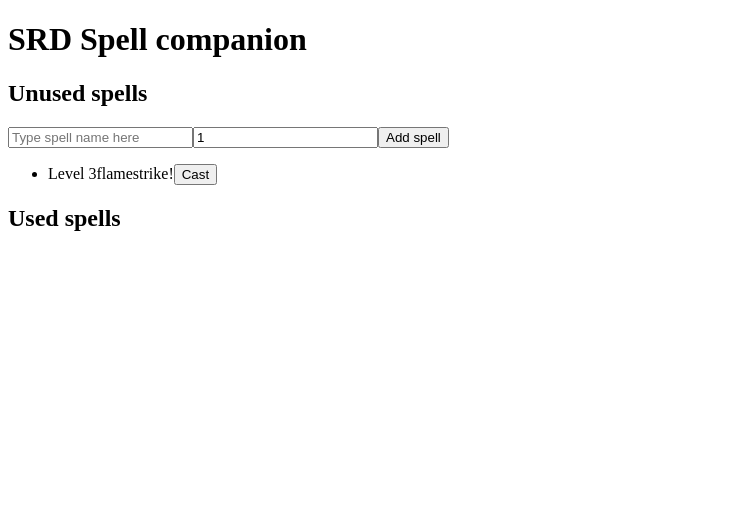
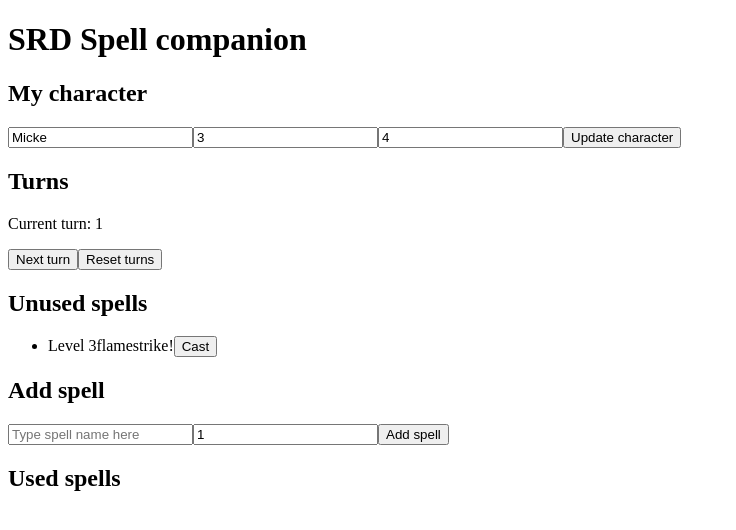
Before and after one commit to AragSwe/spell_list_srd, a React (Create React App) app: page / in a window 1280 px wide. Shown: the top 530 px of the page, without its empty margins (0-736 px from the left). Built offline with nearby package versions, Linux system fonts and the light colour scheme.

Commit message:
added character sheet and turn counter

```diff
--- a/src/App.tsx
+++ b/src/App.tsx
@@ -2,13 +2,17 @@
 import UnusedSpellList from "./components/UnusedSpellList";
 import UsedSpellList from "./components/UsedSpellList";
 import AddSpellForm from "./components/AddSpellForm";
+import CharacterForm from "./components/CharacterForm";
+import TurnCounter from "./components/TurnCounter";
 
 class App extends React.Component {
     render() {
         return <div>
             <h1>SRD Spell companion</h1>
+            <CharacterForm />
+            <TurnCounter />
+            <UnusedSpellList />
             <AddSpellForm />
-            <UnusedSpellList />
             <UsedSpellList />
         </div>
     }
--- a/src/components/AddSpellForm.tsx
+++ b/src/components/AddSpellForm.tsx
@@ -13,12 +13,14 @@
     }
 
     return (
-        <div>
-            <h2>Unused spells</h2>
-            <input type="text" value={spellName} onChange={(e: ChangeEvent<HTMLInputElement>) => setSpellName(e.target.value)} placeholder="Type spell name here"></input>
-            <input type="number" value={spellLevel} onChange={(e: ChangeEvent<HTMLInputElement>) => setSpellLevel(e.target.valueAsNumber)}></input>
-            <input type="submit" value="Add spell" onClick={onSubmit}></input>
-        </div>
+        <>
+            <h2>Add spell</h2>
+            <div>
+                <input type="text" value={spellName} onChange={(e: ChangeEvent<HTMLInputElement>) => setSpellName(e.target.value)} placeholder="Type spell name here"></input>
+                <input type="number" value={spellLevel} onChange={(e: ChangeEvent<HTMLInputElement>) => setSpellLevel(e.target.valueAsNumber)}></input>
+                <input type="submit" value="Add spell" onClick={onSubmit}></input>
+            </div>
+        </>
       )
 })
 
--- /dev/null
+++ b/src/components/CharacterForm.tsx
@@ -0,0 +1,29 @@
+import React, { useState, ChangeEvent } from "react"
+import { observer } from "mobx-react"
+import { useStores } from "../hooks/use-stores"
+
+export const CharacterForm = observer(() => {
+    const { characterStore } = useStores();
+    const [name, setName] = useState(characterStore.characterInfo.name);
+    const [level, setLevel] = useState(characterStore.characterInfo.level);
+    const [wisdomModifier, setWisdomModifier] = useState(characterStore.characterInfo.wisdomModifier);
+
+    const onSubmit = (e: React.FormEvent) => {
+        e.preventDefault();
+        name && characterStore.setName(name);
+        level && characterStore.setLevel(level);
+        wisdomModifier && characterStore.setWisomModifier(wisdomModifier);
+    }
+
+    return (
+        <div>
+            <h2>My character</h2>
+            <input type="text" value={name} onChange={(e: ChangeEvent<HTMLInputElement>) => setName(e.target.value)} placeholder="Type character name here"></input>
+            <input type="number" value={level} onChange={(e: ChangeEvent<HTMLInputElement>) => setLevel(e.target.valueAsNumber)}></input>
+            <input type="number" value={wisdomModifier} onChange={(e: ChangeEvent<HTMLInputElement>) => setWisdomModifier(e.target.valueAsNumber)}></input>
+            <input type="submit" value="Update character" onClick={onSubmit}></input>
+        </div>
+      )
+})
+
+export default CharacterForm;
--- /dev/null
+++ b/src/components/TurnCounter.tsx
@@ -0,0 +1,27 @@
+import React, { useState, ChangeEvent } from "react"
+import { observer } from "mobx-react"
+
+export const TurnCounter = observer(() => {
+    const [turnCounter, setTurnCounter] = useState(1);
+
+    const onAdvanceTurnCounter = (e: React.FormEvent) => {
+        e.preventDefault();
+        setTurnCounter(turnCounter + 1);
+    }
+
+    const onResetTurnCounter = (e: React.FormEvent) => {
+        e.preventDefault();
+        setTurnCounter(1);
+    }
+
+    return (
+        <div>
+            <h2>Turns</h2>
+            <p>Current turn: {turnCounter}</p>
+            <input type="button" value="Next turn" onClick={onAdvanceTurnCounter}></input>
+            <input type="button" value="Reset turns" onClick={onResetTurnCounter}></input>
+        </div>
+      )
+})
+
+export default TurnCounter;
--- a/src/components/UnusedSpellList.tsx
+++ b/src/components/UnusedSpellList.tsx
@@ -7,6 +7,8 @@
     const { spellStore } = useStores();
 
     return (
+        <>
+            <h2>Unused spells</h2>
             <ul>
                 { spellStore.getUnusedSpells.map(s =>
                     <li>
@@ -19,6 +21,7 @@
                     </li>)
                 }
             </ul>
+        </>
       )
 })
 
--- /dev/null
+++ b/src/stores/character-store.tsx
@@ -0,0 +1,26 @@
+import { observable, action } from 'mobx'
+
+export type TCharacter = {
+  name: string,
+  level: number,
+  wisdomModifier: number
+}
+
+export class CharacterStore {
+  @observable characterInfo = {name: "Micke", level: 3, wisdomModifier: 4} as TCharacter;
+
+  @action
+  setLevel(level: number) {
+    this.characterInfo.level = level;
+  }
+
+  @action
+  setWisomModifier(wisdomModifier: number) {
+    this.characterInfo.wisdomModifier = wisdomModifier;
+  }
+
+  @action
+  setName(name: string) {
+    this.characterInfo.name = name;
+  }
+}
--- a/src/stores/stores-context.tsx
+++ b/src/stores/stores-context.tsx
@@ -1,6 +1,8 @@
 import React from 'react'
 import { SpellStore } from './spell-store'
+import { CharacterStore } from './character-store';
 
 export const storesContext = React.createContext({
-  spellStore: new SpellStore()
+  spellStore: new SpellStore(),
+  characterStore: new CharacterStore()
 });
```
Lines whose indentation alone changed are shown as unchanged.
